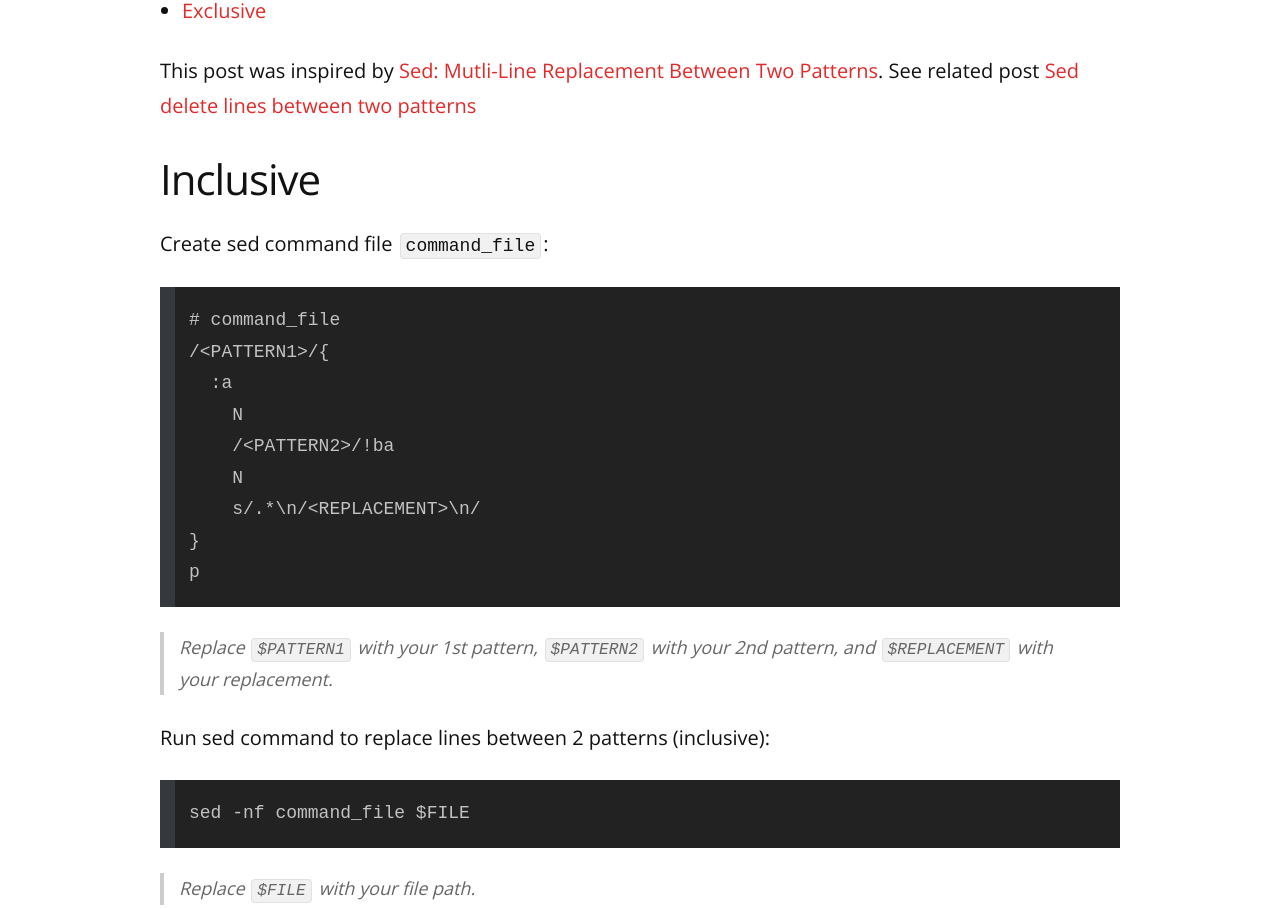
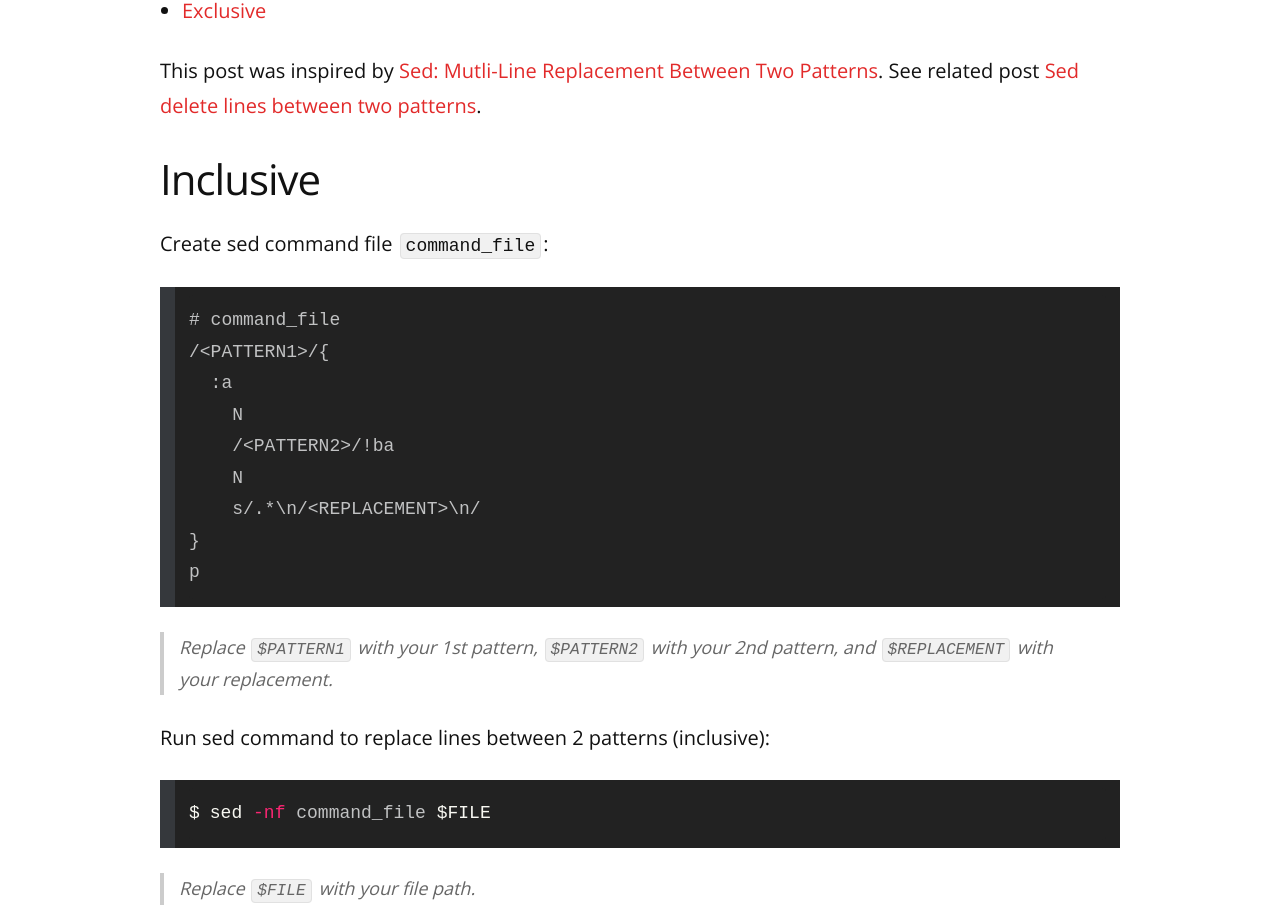
Before and after one commit to remarkablemark/remarkablemark.github.io, a Jekyll site: the page built from _posts/2022/2022-12-12-sed-replace-lines-between-two-patterns.md, in a window 1280 px wide and 1400 px high. Shown: the part 352-1261 px from the top of the window. Built offline with Jekyll 4.4.1, drawn with Linux system fonts in a browser that asks for light colours; comment, search, counter and statistics services are not loaded.

Commit message:
refactor(posts): update "Sed replace lines between two patterns"
Post: 2022-12-12-sed-replace-lines-between-two-patterns.md

````diff
--- a/_posts/2022/2022-12-12-sed-replace-lines-between-two-patterns.md
+++ b/_posts/2022/2022-12-12-sed-replace-lines-between-two-patterns.md
@@ -11,7 +11,7 @@
 - [Inclusive](#inclusive)
 - [Exclusive](#exclusive)
 
-This post was inspired by [Sed: Mutli-Line Replacement Between Two Patterns](https://fahdshariff.blogspot.com/2012/12/sed-mutli-line-replacement-between-two.html). See related post [Sed delete lines between two patterns]({% post_url 2022/2022-12-12-sed-delete-lines-between-two-patterns %})
+This post was inspired by [Sed: Mutli-Line Replacement Between Two Patterns](https://fahdshariff.blogspot.com/2012/12/sed-mutli-line-replacement-between-two.html). See related post [Sed delete lines between two patterns]({% post_url 2022/2022-12-12-sed-delete-lines-between-two-patterns %}).
 
 ## Inclusive
 
@@ -33,7 +33,7 @@
 
 Run sed command to replace lines between 2 patterns (inclusive):
 
-```
+```sh
 sed -nf command_file $FILE
 ```
 
````
